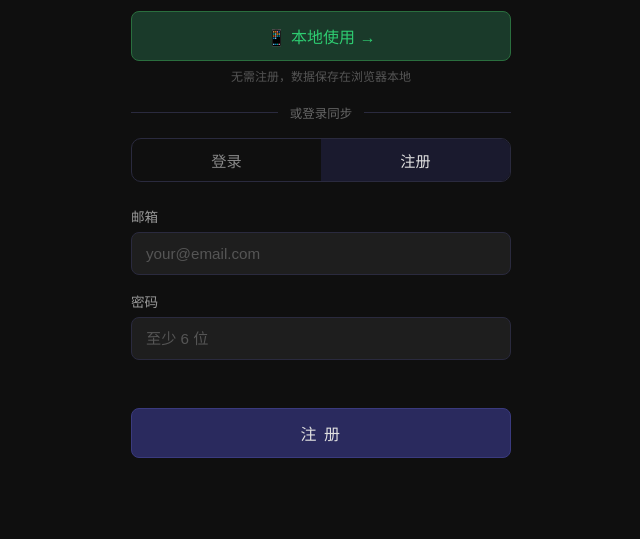
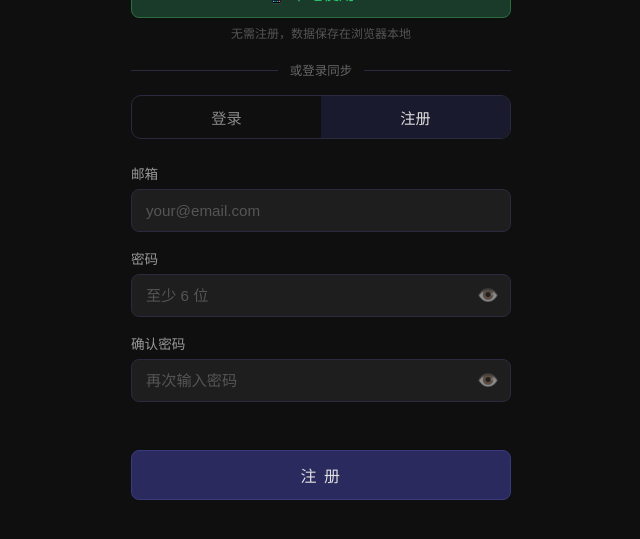
Before and after one commit to TintinZhang-dev/word-cards, a plain HTML site: page login.html in a window 1280 px wide. Both pictures are taken after a click on the button "注册". Shown: the part 201-740 px from the top of the page, without its empty margins (319-959 px from the left). Drawn offline with Linux system fonts and the light colour scheme.

Commit message:
登录页优化：邮箱格式校验、密码二次确认、密码可见切换

```diff
--- a/login.css
+++ b/login.css
@@ -134,6 +134,34 @@ body {
   cursor: not-allowed;
 }
 
+/* 密码输入框（带切换按钮） */
+.password-wrapper {
+  position: relative;
+  display: flex;
+  align-items: center;
+}
+
+.password-wrapper input {
+  padding-right: 44px;
+}
+
+.password-toggle {
+  position: absolute;
+  right: 8px;
+  background: none;
+  border: none;
+  cursor: pointer;
+  font-size: 1.1rem;
+  padding: 4px;
+  line-height: 1;
+  opacity: 0.5;
+  transition: opacity 0.2s;
+}
+
+.password-toggle:hover {
+  opacity: 1;
+}
+
 /* 本地使用入口 */
 .local-entry {
   text-align: center;
--- a/login.html
+++ b/login.html
@@ -30,7 +30,10 @@
         <input id="loginEmail" type="email" placeholder="your@email.com" autocomplete="email" />
 
         <label for="loginPassword">密码</label>
-        <input id="loginPassword" type="password" placeholder="输入密码" autocomplete="current-password" />
+        <div class="password-wrapper">
+          <input id="loginPassword" type="password" placeholder="输入密码" autocomplete="current-password" />
+          <button type="button" class="password-toggle" data-target="loginPassword">👁️</button>
+        </div>
 
         <div class="login-error" id="loginError"></div>
 
@@ -46,7 +49,16 @@
         <input id="registerEmail" type="email" placeholder="your@email.com" autocomplete="email" />
 
         <label for="registerPassword">密码</label>
-        <input id="registerPassword" type="password" placeholder="至少 6 位" autocomplete="new-password" />
+        <div class="password-wrapper">
+          <input id="registerPassword" type="password" placeholder="至少 6 位" autocomplete="new-password" />
+          <button type="button" class="password-toggle" data-target="registerPassword">👁️</button>
+        </div>
+
+        <label for="registerPassword2">确认密码</label>
+        <div class="password-wrapper">
+          <input id="registerPassword2" type="password" placeholder="再次输入密码" autocomplete="new-password" />
+          <button type="button" class="password-toggle" data-target="registerPassword2">👁️</button>
+        </div>
 
         <div class="login-error" id="registerError"></div>
 
@@ -90,6 +102,10 @@
           errEl.textContent = "请填写邮箱和密码";
           return;
         }
+        if (!/^[^\s@]+@[^\s@]+\.[^\s@]+$/.test(email)) {
+          errEl.textContent = "请输入正确的邮箱格式";
+          return;
+        }
 
         errEl.textContent = "";
         btn.disabled = true;
@@ -110,6 +126,17 @@
         }
       });
 
+      // ---- 密码可见切换 ----
+      document.querySelectorAll(".password-toggle").forEach(btn => {
+        btn.addEventListener("click", () => {
+          const input = document.getElementById(btn.dataset.target);
+          if (!input) return;
+          const isPassword = input.type === "password";
+          input.type = isPassword ? "text" : "password";
+          btn.textContent = isPassword ? "👁️‍🗨️" : "👁️";
+        });
+      });
+
       // ---- 注册 ----
       document.getElementById("registerForm").addEventListener("submit", async (e) => {
         e.preventDefault();
@@ -124,8 +151,17 @@
           errEl.textContent = "请填写邮箱和密码";
           return;
         }
+        if (!/^[^\s@]+@[^\s@]+\.[^\s@]+$/.test(email)) {
+          errEl.textContent = "请输入正确的邮箱格式";
+          return;
+        }
         if (password.length < 6) {
           errEl.textContent = "密码至少 6 位";
+          return;
+        }
+        const password2 = document.getElementById("registerPassword2").value;
+        if (password !== password2) {
+          errEl.textContent = "两次密码输入不一致";
           return;
         }
 
```
